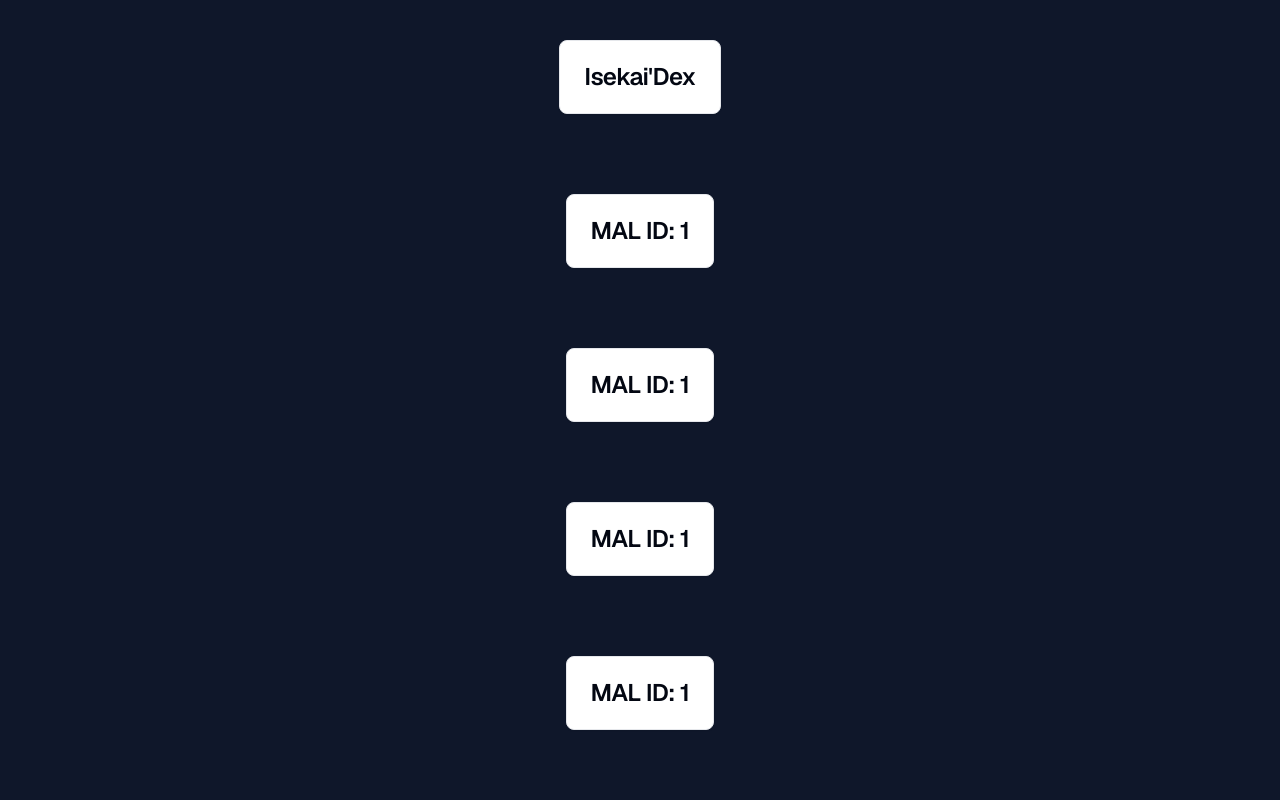
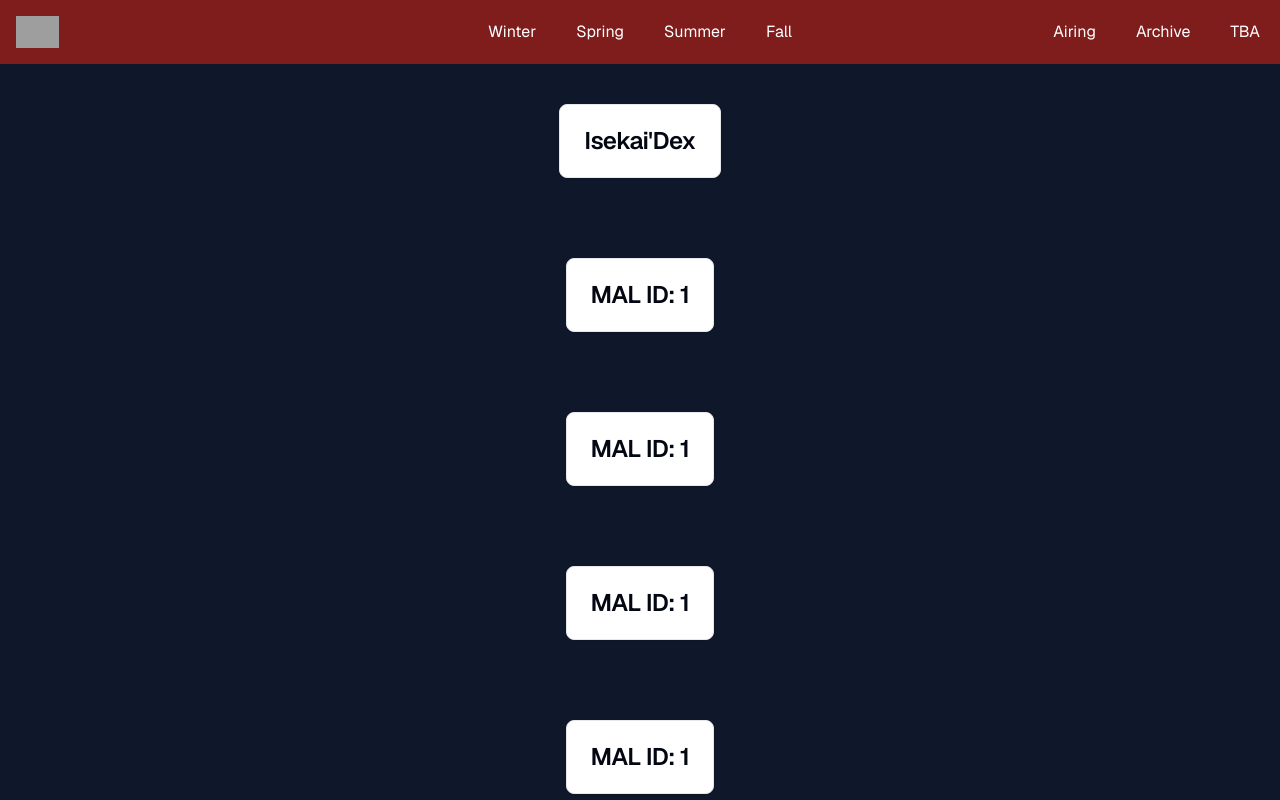
Before and after one commit to CedricAngeloSina-on/isekai-index, a Next.js app: page /anime/1 in a window 1280 px wide. Shown: the top 800 px of the page. Built offline with nearby package versions, Linux system fonts and the light colour scheme; grey boxes are pictures that could not be loaded.

Commit message:
fear: resolved merge conflict and added custom navbar

```diff
--- a/src/app/layout.tsx
+++ b/src/app/layout.tsx
@@ -1,7 +1,7 @@
 import type { Metadata } from "next";
 import { GeistSans } from "geist/font/sans";
 import "./globals.css";
-
+import Navbar from "./navbar";
 export const metadata: Metadata = {
     title: "Isekai'Dex",
     description:
@@ -16,6 +16,7 @@
     return (
         <html lang="en">
             <body className={`${GeistSans.className} bg-slate-900`}>
+                <Navbar />
                 {children}
             </body>
         </html>
--- a/src/app/navbar.tsx
+++ b/src/app/navbar.tsx
@@ -1,3 +1,4 @@
+import Link from "next/link";
 import React from "react";
 
 const navItems = [
@@ -11,7 +12,6 @@
     { key: 1, label: "Airing" },
     { key: 2, label: "Archive" },
     { key: 3, label: "TBA" },
-    { key: 4, label: "Settings" },
 ];
 
 function Navbar() {
@@ -42,13 +42,14 @@
 
             <div className="flex items-center justify-end">
                 {buttons.map(({ label, key }) => (
-                    <button
+                    <Link
                         key={key}
+                        href={"/" + label}
                         className="relative flex h-full items-center px-5 text-white hover:text-red-500"
                     >
                         {label}
                         <span className="absolute bottom-0 left-1/2 w-0 -translate-x-1/2 transform border-b-4 border-transparent bg-transparent transition duration-500"></span>
-                    </button>
+                    </Link>
                 ))}
             </div>
         </nav>
```
